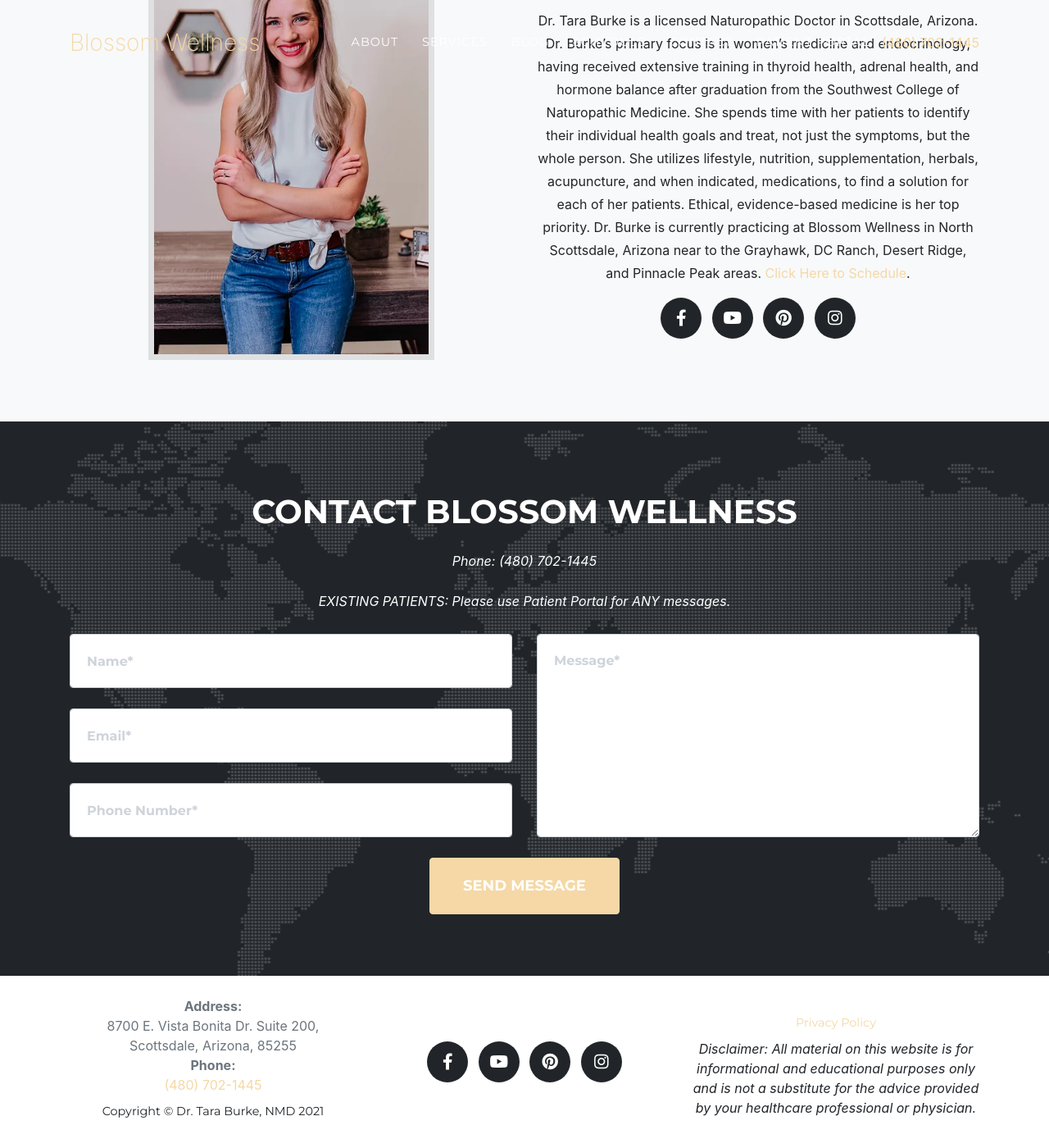
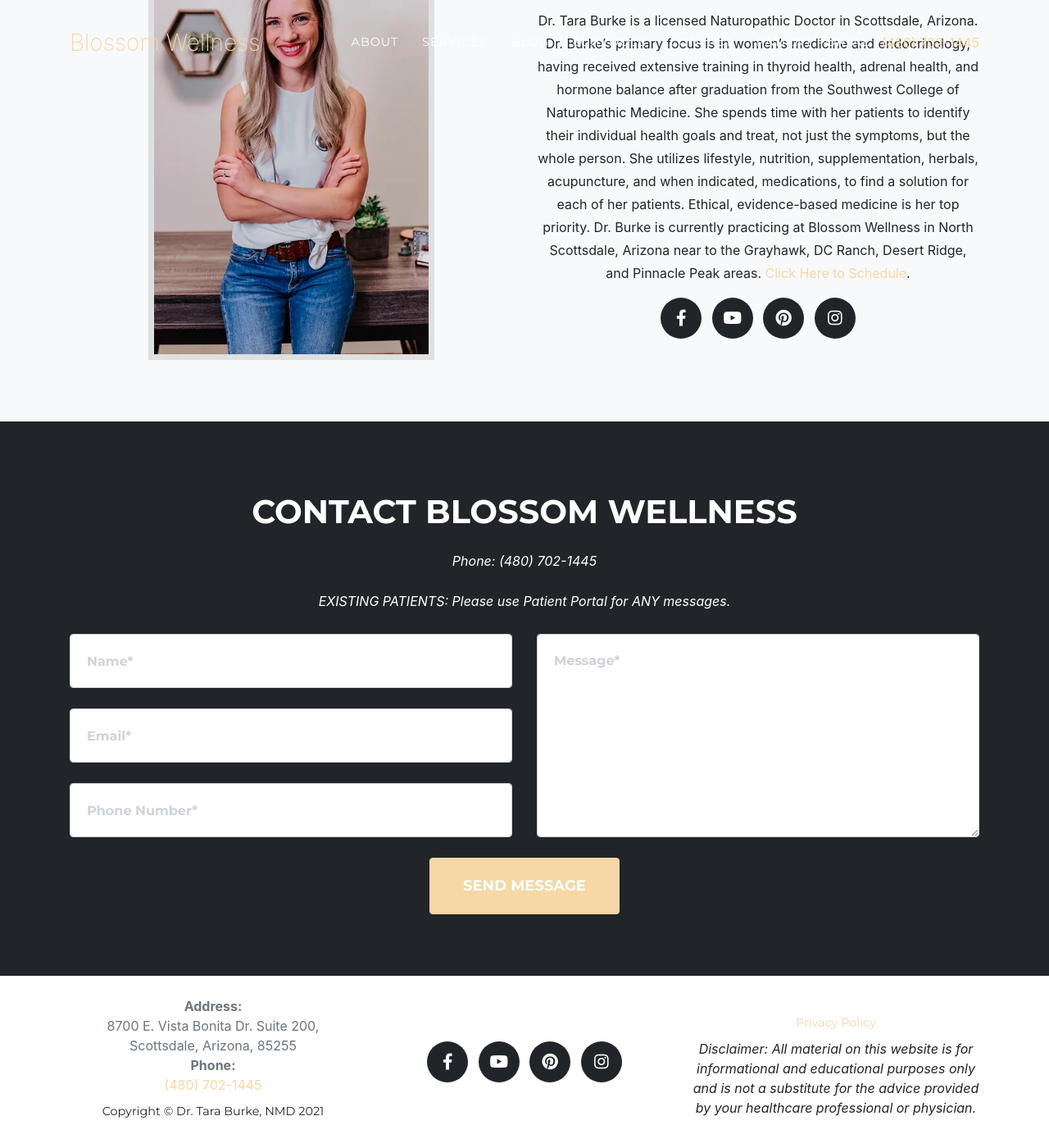
Before and after one commit to kburke8/drtaraburke, a Jekyll site: the page built from index.md, in a window 1280 px wide and 1400 px high, scrolled down 2335 px. Shown: the whole window at 82% size. Built offline with Jekyll 4.4.1, drawn with Linux system fonts in a browser that asks for light colours; nearby versions of some CDN libraries; some web fonts are replaced; library files that are not in the unit come from our copies; a script that is not in the unit is left out.

Commit message:
remove contact image

```diff
--- a/_data/style.yml
+++ b/_data/style.yml
@@ -5,4 +5,4 @@
 
 #Image Customization
 header-image: "../img/header-bg.webp"
-contact-image: "../img/map-image.webp"
+contact-image: "../img/contact-bg.webp"
--- a/_sass/layout/_contact.scss
+++ b/_sass/layout/_contact.scss
@@ -1,7 +1,7 @@
 // Styling for the contact section
 section#contact {
   background-color: $gray-900;
-  background-image: url("#{$contact-image}");
+  // background-image: url("#{$contact-image}");
   background-repeat: no-repeat;
   background-position: center;
   .section-heading {
```
